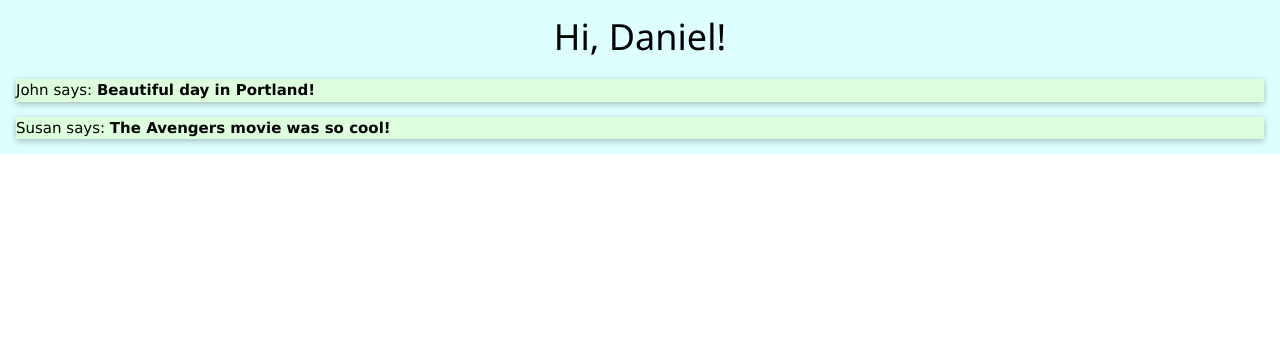
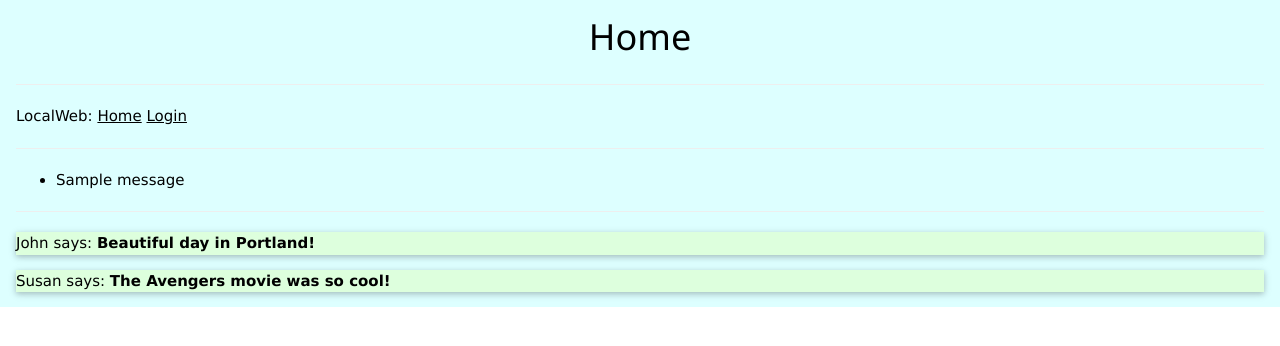
Before and after one commit to DanielBerns/weblocal, a Flask app: page / in a window 1280 px wide. Shown: the top 346 px of the page. Run offline with Flask 3, Linux system fonts and the light colour scheme; one stand-in notice (Sample message) is shown.

Commit message:
user login ui

```diff
--- a/server/application/__init__.py
+++ b/server/application/__init__.py
@@ -1,5 +1,7 @@
 from flask import Flask
+from config import Config
 
 app = Flask(__name__)
+app.config.from_object(Config)
 
 from application import routes
--- a/server/application/routes.py
+++ b/server/application/routes.py
@@ -1,5 +1,6 @@
-from flask import render_template
+from flask import render_template, flash, redirect
 from application import app
+from application.forms import LoginForm
 
 @app.route('/')
 def index():
@@ -14,4 +15,20 @@ def index():
             'body': 'The Avengers movie was so cool!'
         }
     ]
-    return render_template('page.html.jinja', title='Home', user=user, posts=posts)
+    return render_template(
+        'index.html.jinja',
+        title='Home',
+        header='Home',
+        user=user,
+        posts=posts
+    )
+
+@app.route('/login', methods=['GET', 'POST'])
+def login():
+    form = LoginForm()
+    if form.validate_on_submit():
+        flash(f'Login requested for user {form.username.data},'
+              f' remember_me={form.remember_me.data}'
+        )
+        return redirect('/')
+    return render_template('login.html.jinja', title='Sign In', form=form)
--- a/server/application/templates/page.html.jinja
+++ b/server/application/templates/base.html.jinja
@@ -10,12 +10,26 @@
 </head>
 <body>
 <div class="w3-container w3-pale-blue">
-<h1 class="w3-center">Hi, {{ user.username }}!</h1>
-{% for post in posts %}
-<div class="w3-card w3-pale-green">
-  <p>{{ post.author.username }} says: <b>{{ post.body }}</b></p>
+<h1 class="w3-center">{{ header }}</h1>
+<hr>
+<div>
+    LocalWeb:
+    <a href="/">Home</a>
+    <a href="/login">Login</a>
 </div>
-{% endfor %}
+<hr>
+{% with messages = get_flashed_messages() %}
+{% if messages %}
+<ul>
+    {% for message in messages %}
+    <li>{{ message }}</li>
+    {% endfor %}
+</ul>
+{% endif %}
+<hr>
+{% endwith %}
+{% block content %}
+{% endblock %}
 </div>
 </body>
 </html>
--- /dev/null
+++ b/server/application/templates/index.html.jinja
@@ -0,0 +1,9 @@
+{% extends "base.html.jinja" %}
+
+{% block content %}
+{% for post in posts %}
+<div class="w3-card w3-pale-green">
+  <p>{{ post.author.username }} says: <b>{{ post.body }}</b></p>
+</div>
+{% endfor %}
+{% endblock %}
--- /dev/null
+++ b/server/config.py
@@ -0,0 +1,4 @@
+import os
+
+class Config:
+    SECRET_KEY = os.environ.get('SECRET_KEY') or '11235813213455'
```
Also changed, not shown: server/application/forms.py (added, +9 -0 lines), server/application/templates/login.html.jinja (added, +20 -0 lines), README.md.
